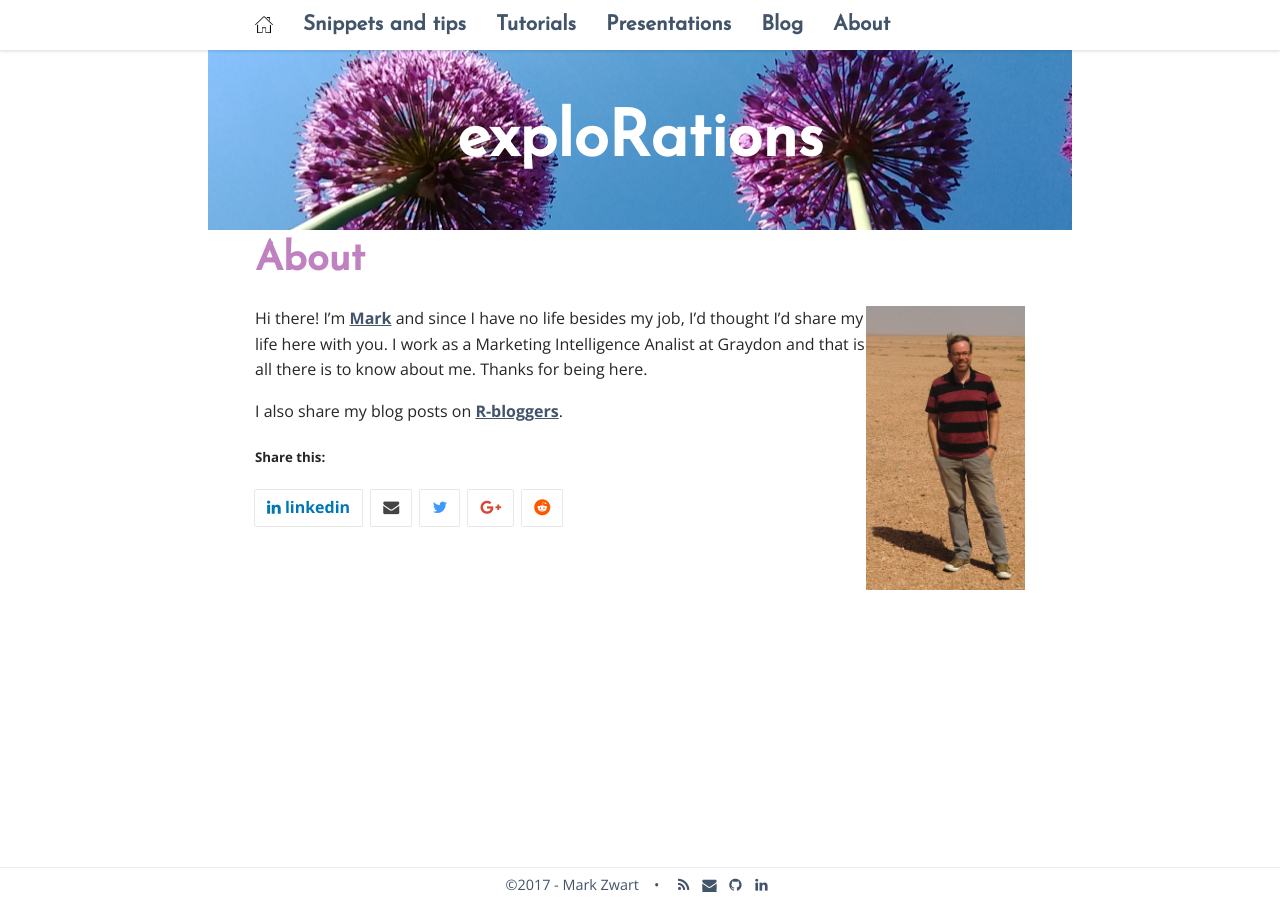
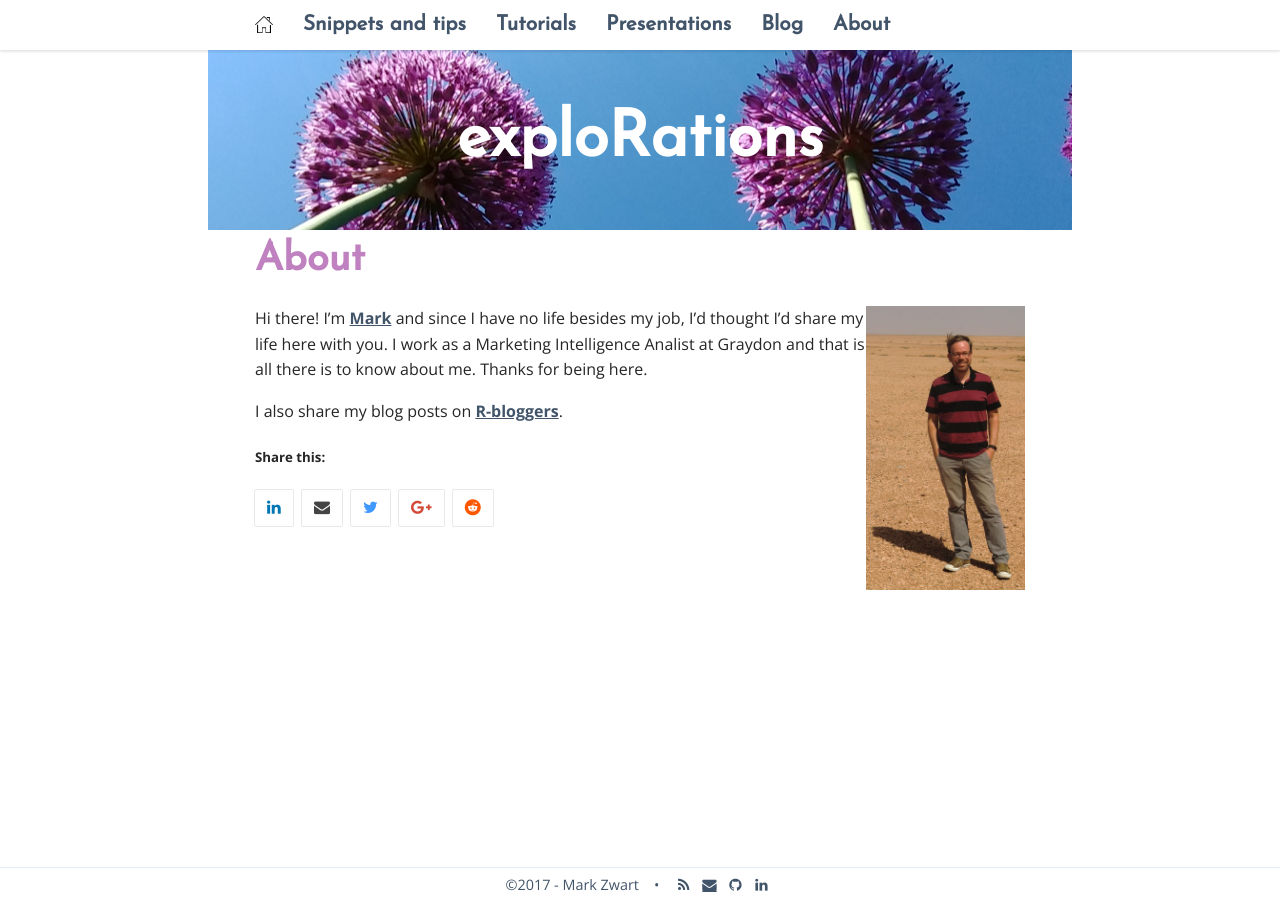
Before and after one commit to mark-me/mark-me.github.io, a Jekyll site: the page built from _pages/04-about.md, in a window 1280 px wide. Built offline with Jekyll 4.4.1, drawn with Linux system fonts in a browser that asks for light colours; nearby versions of some CDN libraries; comment, search, counter and statistics services are not loaded.

Commit message:
Update share.html

```diff
--- a/_includes/share.html
+++ b/_includes/share.html
@@ -3,8 +3,8 @@
 
 <div class="share-box">
 <h5>Share this:</h5>
-<a class="l" href="https://www.linkedin.com/shareArticle?mini=true&url={{ site.url }}{{ page.url }}&title={{ page.title }}&summary=&source=webjeda" onclick="window.open(this.href, 'mywin',
-'left=20,top=20,width=500,height=500,toolbar=1,resizable=0'); return false;" ><i class="fa fa-linkedin fa"></i><span> linkedin</span></a>
+<a class="l" href="https://www.linkedin.com/shareArticle?mini=true&url={{ site.url }}{{ page.url }}&title={{ page.title }}&summary=&source="  title="LinkedIn" onclick="window.open(this.href, 'mywin',
+'left=20,top=20,width=500,height=500,toolbar=1,resizable=0'); return false;" ><i class="fa fa-linkedin fa"></i></a>
 
 <a class="e" href="mailto:?subject=&amp;body=Check out this page {{ site.url }}{{ page.url }}" title="email"><i class="fa fa-envelope fa"></i></a>
 
```
